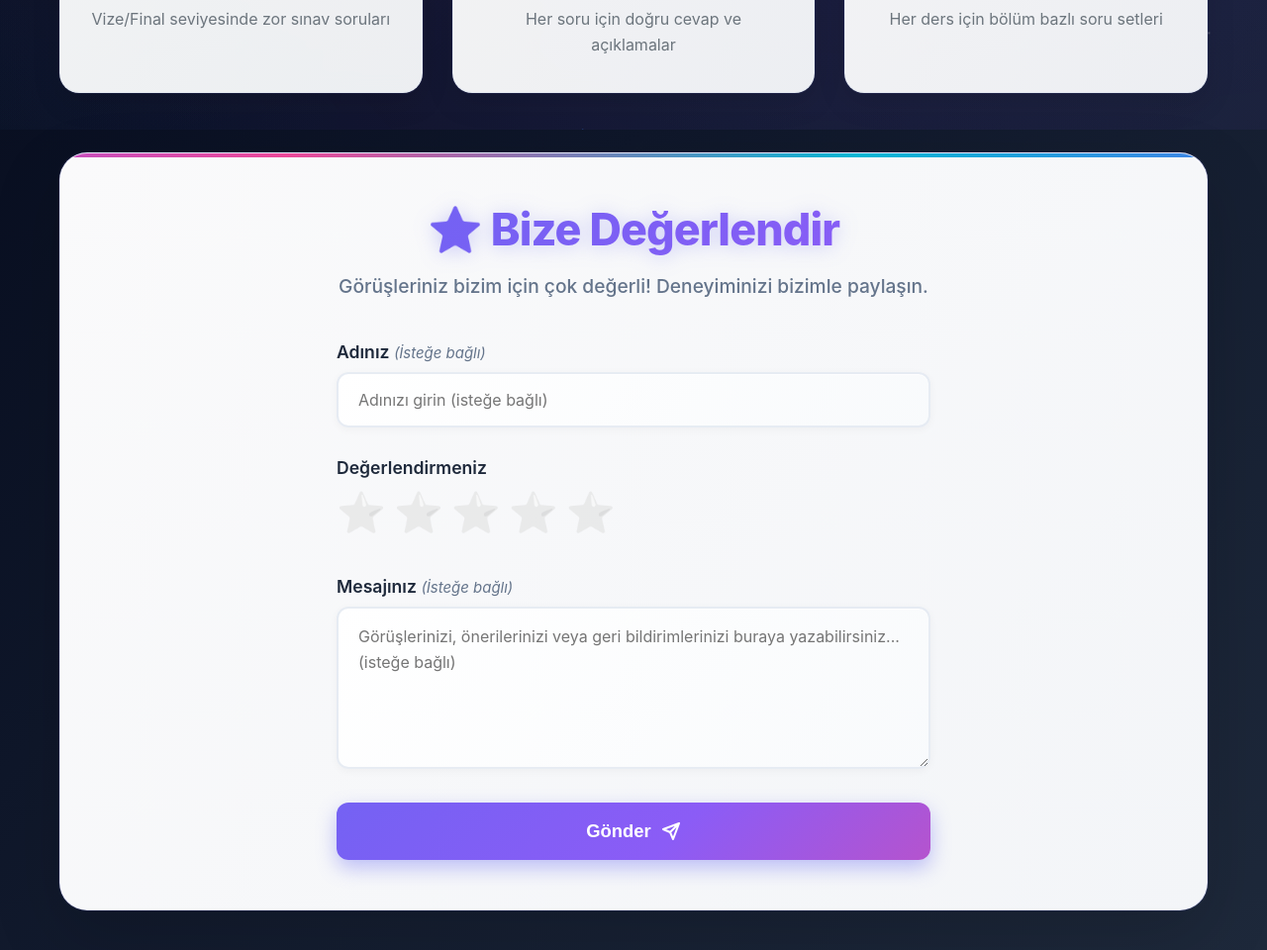
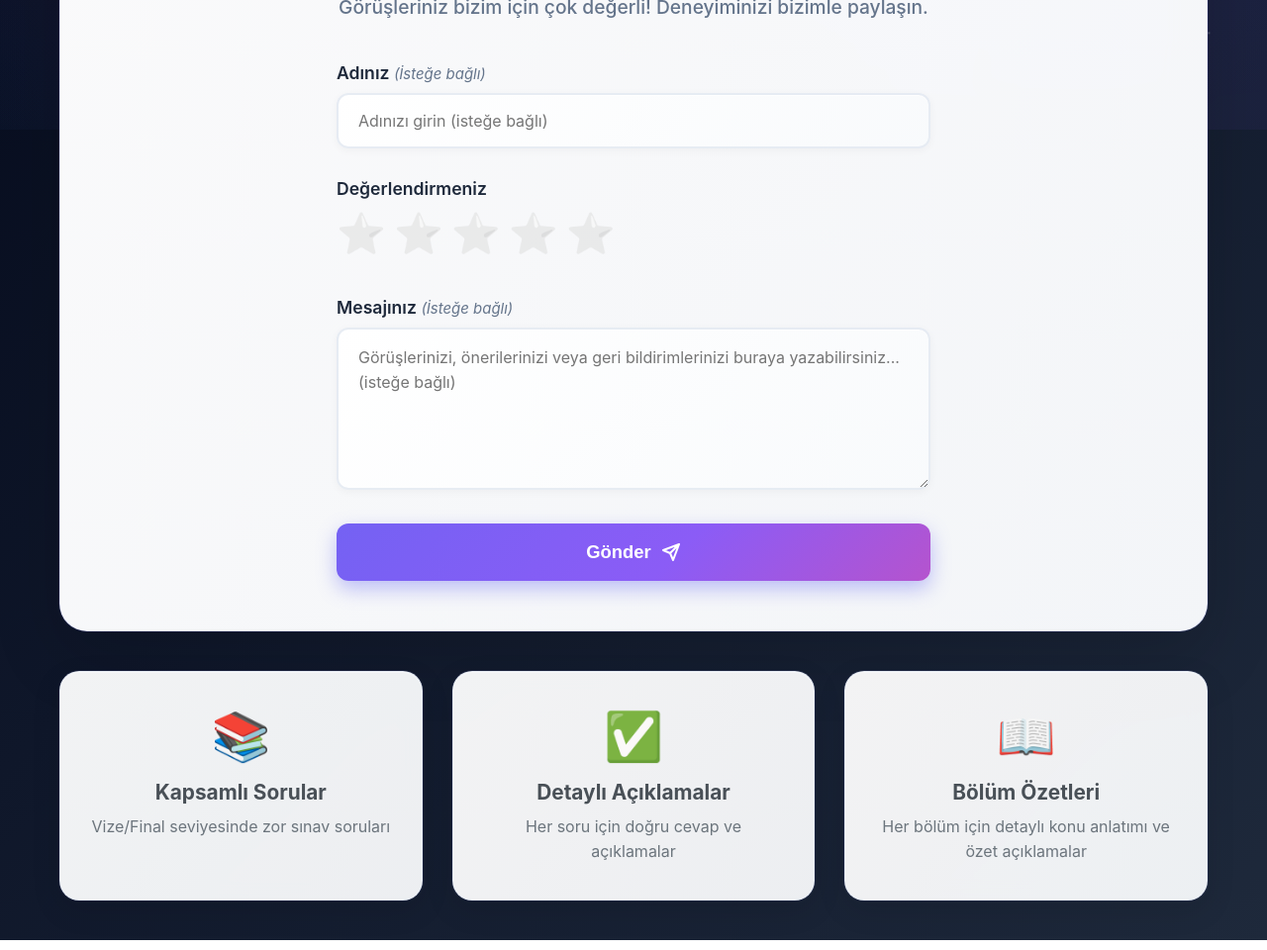
Before and after one commit to iiAdLeR/Ym, a plain HTML site: page index.html in a window 1280 px wide. Shown: the part 669-1629 px from the top of the page at 99% size. Drawn offline with Linux system fonts and the light colour scheme.

Commit message:
Move feature cards under feedback section and update BÃ¶lÃ¼m BazlÄ± to BÃ¶lÃ¼m Ã–zetleri

```diff
--- a/index.html
+++ b/index.html
@@ -36,24 +36,6 @@
                 <a href="Kurslar/courses.html" class="btn-start">
                     Dersleri Görüntüle →
                 </a>
-            </div>
-        </div>
-
-        <div class="features">
-            <div class="feature-card">
-                <div class="feature-icon">📚</div>
-                <h3>Kapsamlı Sorular</h3>
-                <p>Vize/Final seviyesinde zor sınav soruları</p>
-            </div>
-            <div class="feature-card">
-                <div class="feature-icon">✅</div>
-                <h3>Detaylı Açıklamalar</h3>
-                <p>Her soru için doğru cevap ve açıklamalar</p>
-            </div>
-            <div class="feature-card">
-                <div class="feature-icon">🎯</div>
-                <h3>Bölüm Bazlı</h3>
-                <p>Her ders için bölüm bazlı soru setleri</p>
             </div>
         </div>
 
@@ -117,6 +99,24 @@
                 </form>
             </div>
         </section>
+
+        <div class="features">
+            <div class="feature-card">
+                <div class="feature-icon">📚</div>
+                <h3>Kapsamlı Sorular</h3>
+                <p>Vize/Final seviyesinde zor sınav soruları</p>
+            </div>
+            <div class="feature-card">
+                <div class="feature-icon">✅</div>
+                <h3>Detaylı Açıklamalar</h3>
+                <p>Her soru için doğru cevap ve açıklamalar</p>
+            </div>
+            <div class="feature-card">
+                <div class="feature-icon">📖</div>
+                <h3>Bölüm Özetleri</h3>
+                <p>Her bölüm için detaylı konu anlatımı ve özet açıklamalar</p>
+            </div>
+        </div>
     </div>
 
     <!-- Firebase SDK -->
```
